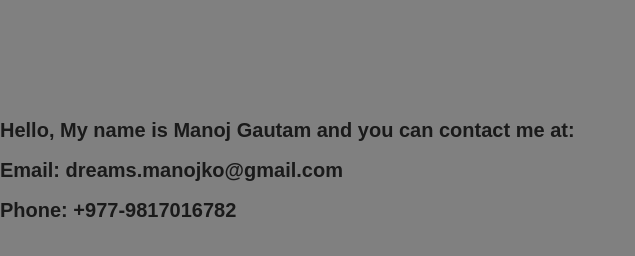
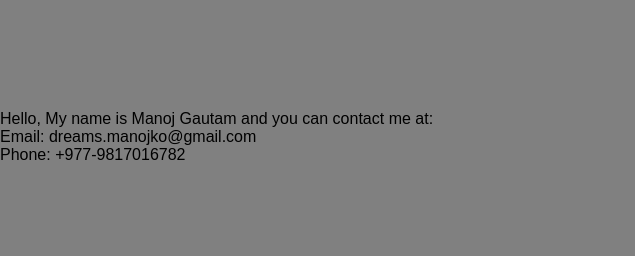
Before and after one commit to ManoseGautam/staticwebpage, a plain HTML site: page index.html in a window 1280 px wide. Shown: the part 690-946 px from the top of the page, 0-635 px from the left. Drawn offline with Linux system fonts and the light colour scheme.

Commit message:
Contact section

```diff
--- a/index.html
+++ b/index.html
@@ -135,12 +135,11 @@
             <button type="submit" class="form-submit-btn">contact</button>
         </form>
         -->
-         <h2 class="contact-info">
 
          Hello, My name is Manoj Gautam and you can contact me at:<br>
          Email: dreams.manojko@gmail.com <br>
          Phone: +977-9817016782
-         </h2>
+
     </section>
 
 
```
